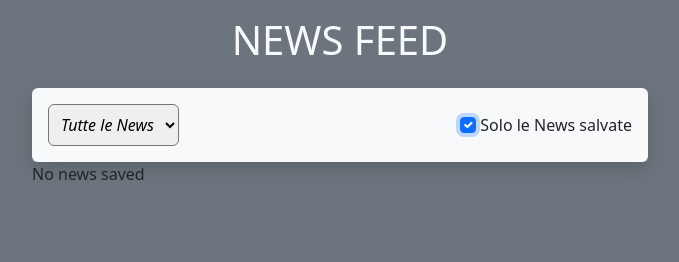
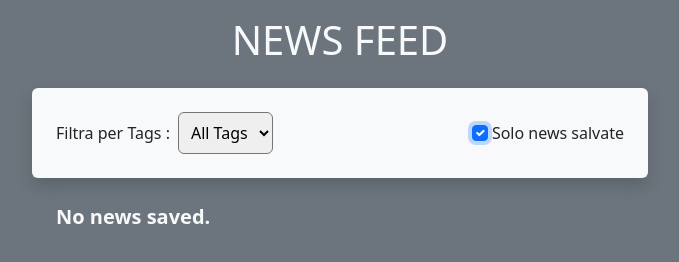
Before and after one commit to AndreaParrini/ex-js-news-feed, a plain HTML site: page index.html in a window 1280 px wide. Both pictures are taken after a click on the checkbox 768 px from the left and 125 px from the top of the page. Shown: the whole page, without its empty margins (300-979 px from the left). Drawn offline with nearby package versions, Linux system fonts and the light colour scheme.

Commit message:
modify style in html and modify function in js
add div to view words when no news

```diff
--- a/index.html
+++ b/index.html
@@ -26,15 +26,20 @@
     <main>
         <div class="container w-50">
             <section id="section_filter" class=" bg-light rounded-2">
-                <div class="p-3 d-flex justify-content-between align-items-center shadow">
-                    <select name="filter_news" id="filter_news" class="p-2 fst-italic rounded-2">
-                        <option value="allnews" selected>Tutte le News</option>
-                        <option value="politica">politica</option>
-                    </select>
+                <div class="p-4 d-flex justify-content-between align-items-center shadow">
+                    <div class="d-flex align-items-center">
+                        <div>
+                            Filtra per Tags :
+                        </div>
+                        <select name="filter_news" id="filter_news" class="p-2 ms-2 text-capitalize rounded-2">
+                            <option value="alltags" selected>All Tags</option>
+                            <option value="politica">politica</option>
+                        </select>
+                    </div>
                     <div class="">
                         <input class="form-check-input" type="checkbox" value="" id="saved_news">
                         <label class="form-check-label">
-                          Solo le News salvate
+                          Solo news salvate
                         </label>
                       </div>
                 </div>
--- a/script.js
+++ b/script.js
@@ -2,7 +2,7 @@ const news = [
     {
         id: 1,
         title: 'Scoperta di una nuova specie di papera di gomma',
-        content: 'Scoperta di una nuova specie di papera di gomma.',
+        content: 'Un breve articolo sulla recente scoperta di un specie di papera di gomma mai vista prima.',
         tags: ['geo', 'tech'],
         author: 'Diana Rossi',
         published: new Date('2023-02-11'),
@@ -11,11 +11,11 @@ const news = [
     {
         id: 2,
         title: 'Esplorando le profondità marine: il mistero degli abissi',
-        content: 'Esplorando le profondità marine: il mistero degli abissi',
+        content: "Un viaggio nelle profondità dell'oceano alla scoperta di creature misteriose e inesplorate.",
         tags: ['geo', 'viaggi'],
-        author: 'Fabio Mari',
+        author: 'Alessandra Marino',
         published: new Date('2023-03-14'),
-        img: './images/kitchen-food.jpg'
+        img: './images/deep-sea.jpg'
     },
     {
         id: 3,
@@ -24,7 +24,7 @@ const news = [
         tags: ['cucina'],
         author: 'Marta Bianchi',
         published: new Date('2023-04-20'),
-        img: './images/deep-sea.jpg'
+        img: './images/kitchen-food.jpg'
     },
     {
         id: 4,
@@ -115,7 +115,7 @@ function generateCardNews(news, sectionNewsEl) {
                     </div>
                     </div>
                     <div class="fs-6 fw-bold fst-italic">pubblicato da ${element.author}</div>
-                    <div class="fs-6 fw-bold fst-italic">in data ${modifyFormatDate(element.published)}</div>
+                    <div class="fs-6 fst-italic">in data ${modifyFormatDate(element.published)}</div>
                     <p class="card-text mt-3 fs-5 fst-italic">${element.content}</p>
                     <img class="w-100 rounded-4" src="${element.img}" alt="${element.title}" srcset="">
                 </div>
@@ -292,7 +292,7 @@ function createOptionValue(filterEl) {
     // cilco al suo interno
     filteredTag.forEach(tag => {
         // per ogni tag creo un markup
-        const optionMarkup = `<option value="${tag}">${tag}</option>`
+        const optionMarkup = `<option class="text-capitalize" value="${tag}">${tag}</option>`
         // lo inserico nell'elemento della DOM che mi sono passato nella funzione
         filterEl.insertAdjacentHTML('beforeend', optionMarkup)
     });
@@ -316,7 +316,7 @@ function valueOfSelect() {
  * @returns the array that conatin only object selected
  */
 function tagSelect(news, tagType) {
-    if (tagType === 'allnews') {
+    if (tagType === 'alltags') {
         return news
     } else {
         const tagSelect = news.filter(tag => tag.tags.includes(tagType))
@@ -333,21 +333,26 @@ function tagSelect(news, tagType) {
 function filteredTag(tagType, selectedTag) {
     // azzero l'elemento della DOM in cui inserire le news selezionate
     sectionNewsEl.innerHTML = "";
+    // creo il markup per quando non ci sono news da vedere
+    const noNews = "<div id='nonews' class='text-light fs-5 fw-bold p-4'></div>"
     // se c'è selezionato tutte le news, e clicco solo le notizie salvate e non ho niente
-    if (tagType === 'allnews' && savedNewsChecked() && selectedTag.length === 0) {
+    if (tagType === 'alltags' && savedNewsChecked() && selectedTag.length === 0) {
         // visualizzo questo
-        sectionNewsEl.innerHTML = "No news saved";
+        sectionNewsEl.insertAdjacentHTML('beforeend', noNews)
+        document.getElementById('nonews').innerHTML = "No news saved.";
     }
-    else if (tagType === 'allnews') {
+    else if (tagType === 'alltags') {
         generateCardNews(selectedTag, sectionNewsEl);
         savedNews();
     } else if (selectedTag.length != 0) {
         generateCardNews(selectedTag, sectionNewsEl)
         savedNews();
     } else if (savedNewsChecked() && selectedTag.length === 0) {
-        sectionNewsEl.innerHTML = "No news saved";
+        sectionNewsEl.insertAdjacentHTML('beforeend', noNews)
+        document.getElementById('nonews').innerHTML = "No news saved.";
     } else {
-        sectionNewsEl.innerHTML = "No news available";
+        sectionNewsEl.insertAdjacentHTML('beforeend', noNews)
+        document.getElementById('nonews').innerHTML = "No news available.";
     }
 }
 
@@ -358,7 +363,7 @@ function filteredTag(tagType, selectedTag) {
 function controlSelect(sectionFilterEl) {
     sectionFilterEl.addEventListener('change', function () {
         // se il checkbox è flaggato e seleziono all news
-        if (savedNewsChecked() && valueOfSelect() === 'allnews') {
+        if (savedNewsChecked() && valueOfSelect() === 'alltags') {
             // creo un array con tutte le notizie salvate
             const savedNews = news.filter(news => allSavedNews.includes(String(news.id)))
             // prendo gli oggetti con solo i tag selezionati dall'array delle notizie salvate
```
